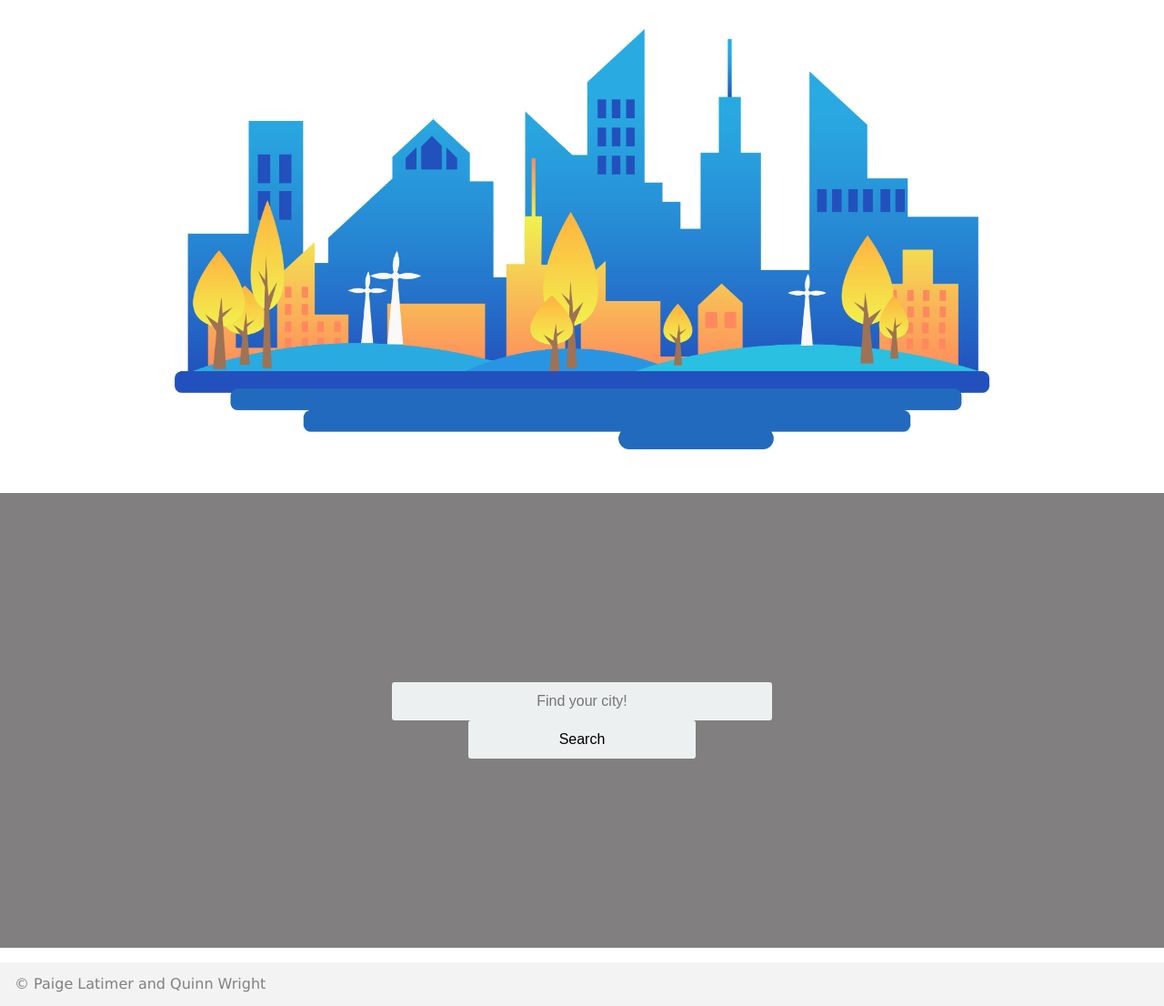
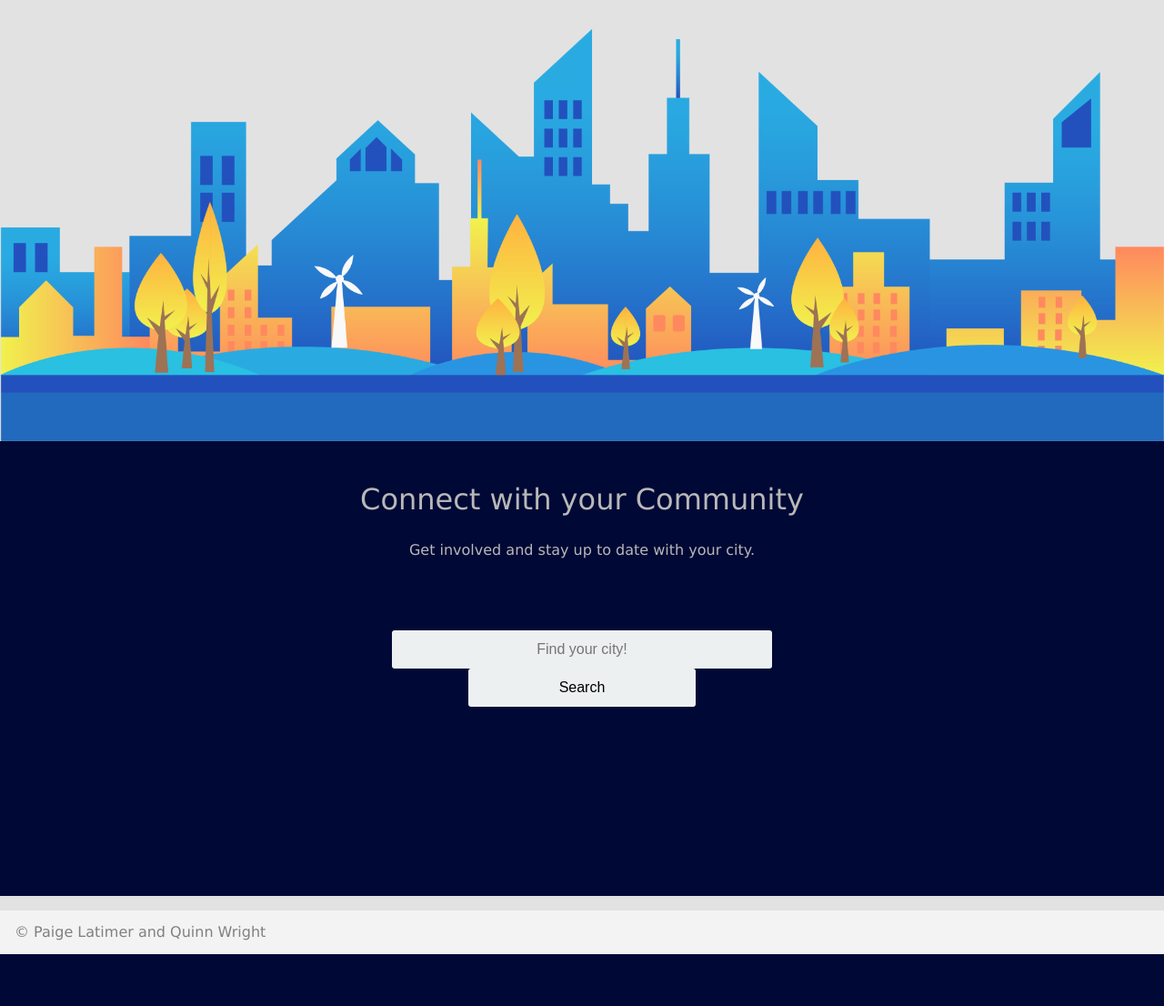
Before and after one commit to qwright/my-civi-board, a PHP site: page / in a window 1280 px wide. Shown: the part 80-1186 px from the top of the page at 91% size. After the commit the page ends 1129 px from the top, so only its background shows below. Run offline with PHP 8.4, Linux system fonts and the light colour scheme.

Commit message:
changed color scheme, added blurb

```diff
--- a/civiboard.html
+++ b/civiboard.html
@@ -12,7 +12,7 @@
   <body>
     <header>
     <div class='logo'>
-			<a href="index.html"><img src ="images/civiboard_logoV1.png" alt ="logo" width="300px"></a>
+			<a href="index.html"><img src ="images/civiboard_logoV1.png" alt ="logo" width="250px"></a>
     </div>
 		<div class='profile-img'>
 		<a href="#"><img src="images/no-user.png" alt="no-user"></a>
--- a/index.html
+++ b/index.html
@@ -28,6 +28,10 @@
       <div class="search-bar">
 		  <img class="index-banner" src="images/city_illustration.png" alt="downtown-park"/>
 			<div class ="search-container">
+				<div class ="blurb">
+					<h1>Connect with your Community</h1>
+					<p>Get involved and stay up to date with your city.</p>
+				</div>
 		  <form class="search-form" Action="civiboard.html" Method="GET">
 			<input type="text" name ="city" placeholder="Find your city!" class="search-city" />
 			<input type="submit" value= "Search" value="Search your city!">
--- a/signin.html
+++ b/signin.html
@@ -11,7 +11,7 @@
   <body>
     <header>
     <div class='logo'>
-    <a href = "index.html"><img src ="images/civiboard_logoV1.png" alt ="logo" width="300px"></a>
+    <a href = "index.html"><img src ="images/civiboard_logoV1.png" alt ="logo" width="250px"></a>
     </div>
     </header>
     <main>
--- a/styles/styles.css
+++ b/styles/styles.css
@@ -1,6 +1,7 @@
 body {
   height: 50em;
   font-family: Verdana, Geneva, Tahoma, sans-serif;
+  background-color: rgb(226, 226, 226);
 }
 
 header {
@@ -11,7 +12,7 @@
   top: 0;
   width: 100%;
   text-align: right;
-  background-color: rgb(243, 243, 243);
+  background-color: white;
   /*box-shadow: 3px 3px 10px rgb(61, 61, 61); */
 }
 
@@ -76,7 +77,7 @@
 
 .index-banner {
   height: 90%;
-  width: 70%;
+  width: 100%;
   margin-left: auto;
   margin-right: auto;
   margin-top: 2em;
@@ -86,19 +87,26 @@
 .profile-spacer {
   width: 10%;
 }
-
+.blurb{
+  color:  rgb(184, 184, 184);
+  text-align: center;
+}
+.blurb h1{
+  font-size: 2em;
+  padding-bottom: 1em;
+}
 .search-bar {
   align-self: center;
   flex-grow: 1;
 }
 .search-container {
-  background-color: rgb(129, 127, 127);
+  background-color: rgb(0, 8, 53);
   padding: 3em;
-  margin-top: 3em;
+
 }
 .search-form {
   text-align: center;
-  margin: 10em 0em 10em 25%;
+  margin: 5em 0em 10em 25%;
   width: 50%;
 }
 .search-city {
@@ -310,7 +318,7 @@
 .reply-content {
   padding: 2em;
 }
-  }
+
 
   .btn {
     border: 2px solid transparent;
```
Also changed, not shown: images/city_illustration.png.
